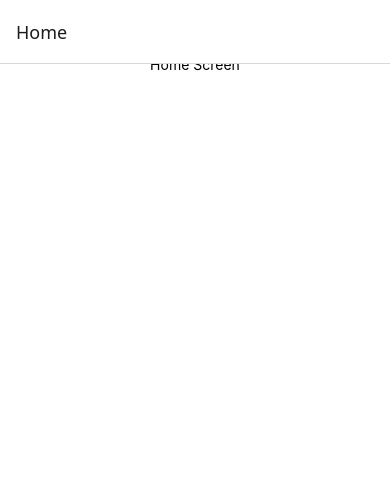
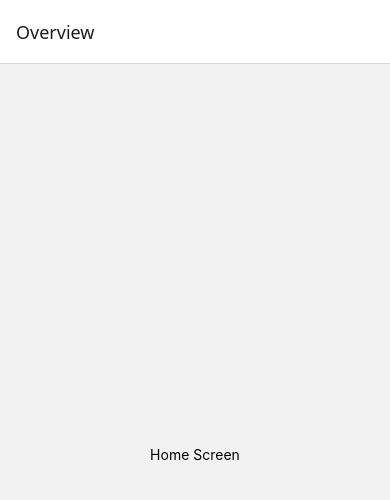
Before and after one commit to HalfTrapped/appdev2, a React Native app in the folder react-native-navigation/: screen / in a window 390 px wide. Shown: the top 500 px of the page. Built offline with nearby package versions, Linux system fonts and the light colour scheme.

Commit message:
Done adding specifying options

```diff
--- a/react-native-navigation/App.tsx
+++ b/react-native-navigation/App.tsx
@@ -4,8 +4,6 @@ import Navigation from './src/navigation/StackNavigator';
 
 export default function App() {
   return (
-    <View>
       <Navigation />
-    </View>
   );
 }
--- a/react-native-navigation/src/navigation/StackNavigator.tsx
+++ b/react-native-navigation/src/navigation/StackNavigator.tsx
@@ -19,10 +19,16 @@ function DetailsScreen() {
   );
 }
 
+
 const RootStack = createNativeStackNavigator({
   initialRouteName: 'Home',
   screens: {
-    Home: HomeScreen,
+    Home: {
+      screen: HomeScreen,
+      options: {
+        title: 'Overview',
+      },
+    },
     Details: DetailsScreen,
   },
 });
```
